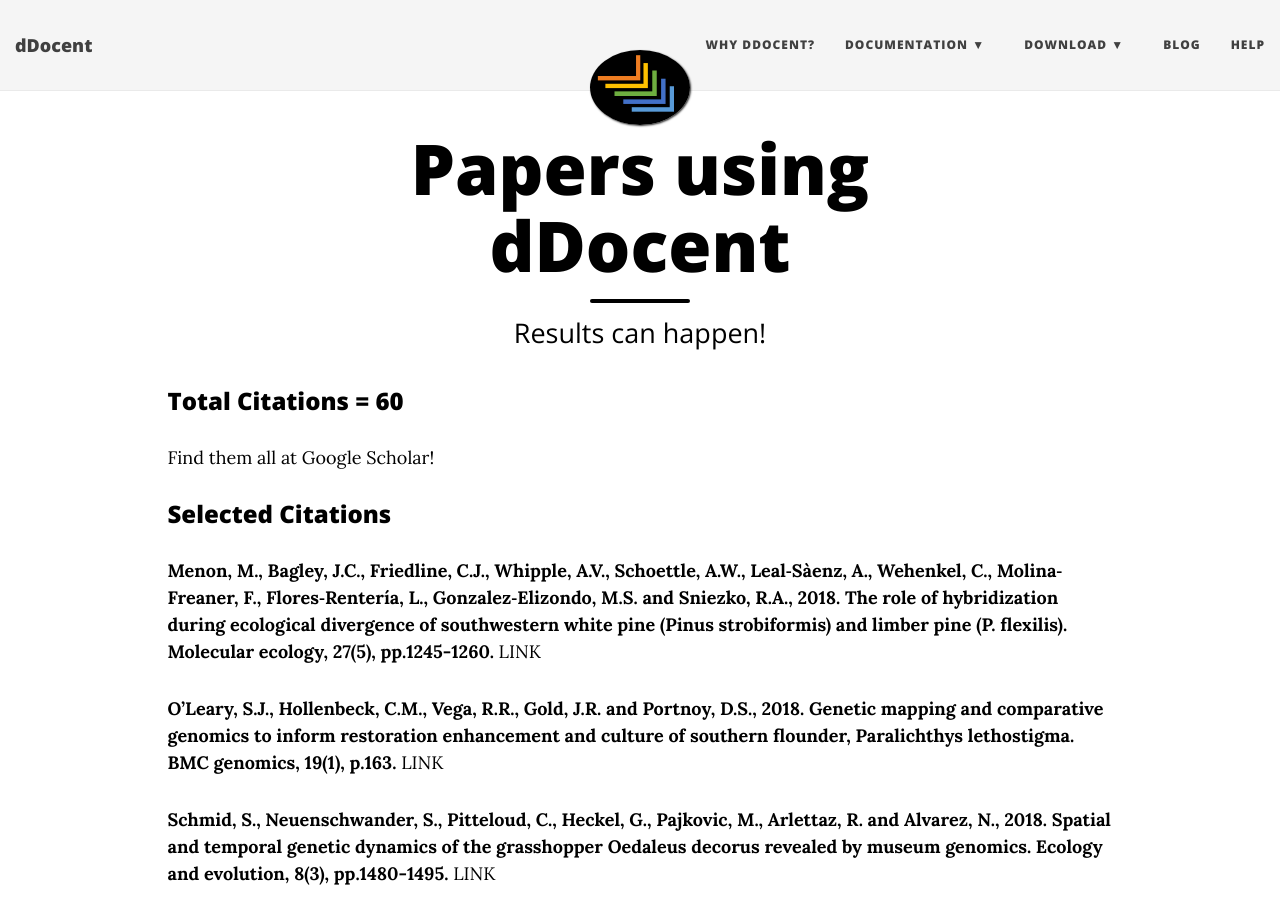
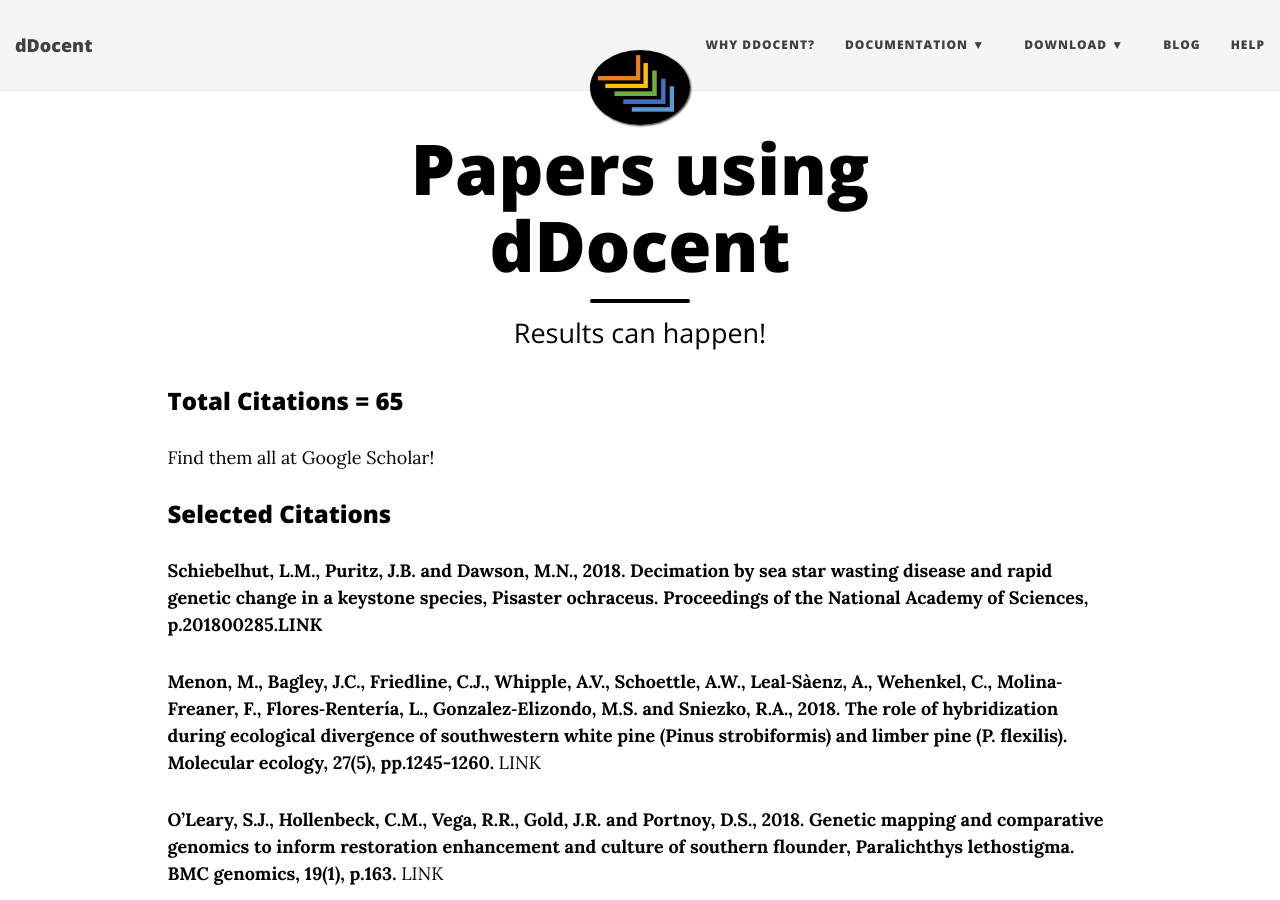
Before and after one commit to jpuritz/dDocent, a Jekyll site: the page built from using.md, in a window 1280 px wide and 900 px high. Built offline with Jekyll 4.4.1, drawn with Linux system fonts in a browser that asks for light colours; nearby versions of some CDN libraries.

Commit message:
Update using.md

```diff
--- a/using.md
+++ b/using.md
@@ -4,11 +4,13 @@
 subtitle: Results can happen!
 ---
 
-### Total Citations = 60
+### Total Citations = 65
 
 Find them all at [Google Scholar](https://scholar.google.com/scholar?cites=14803244071106482641&as_sdt=5,40&sciodt=0,40&hl=en)!
 
 ### Selected Citations
+
+**Schiebelhut, L.M., Puritz, J.B. and Dawson, M.N., 2018. Decimation by sea star wasting disease and rapid genetic change in a keystone species, Pisaster ochraceus. Proceedings of the National Academy of Sciences, p.201800285.[LINK](./PNAS.pdf)**
 
 **Menon, M., Bagley, J.C., Friedline, C.J., Whipple, A.V., Schoettle, A.W., Leal‐Sàenz, A., Wehenkel, C., Molina‐Freaner, F., Flores‐Rentería, L., Gonzalez‐Elizondo, M.S. and Sniezko, R.A., 2018. The role of hybridization during ecological divergence of southwestern white pine (Pinus strobiformis) and limber pine (P. flexilis). Molecular ecology, 27(5), pp.1245-1260.** [LINK](https://www.fs.fed.us/rm/pubs_journals/2017/rmrs_2017_menon_m001.pdf)
 
```
